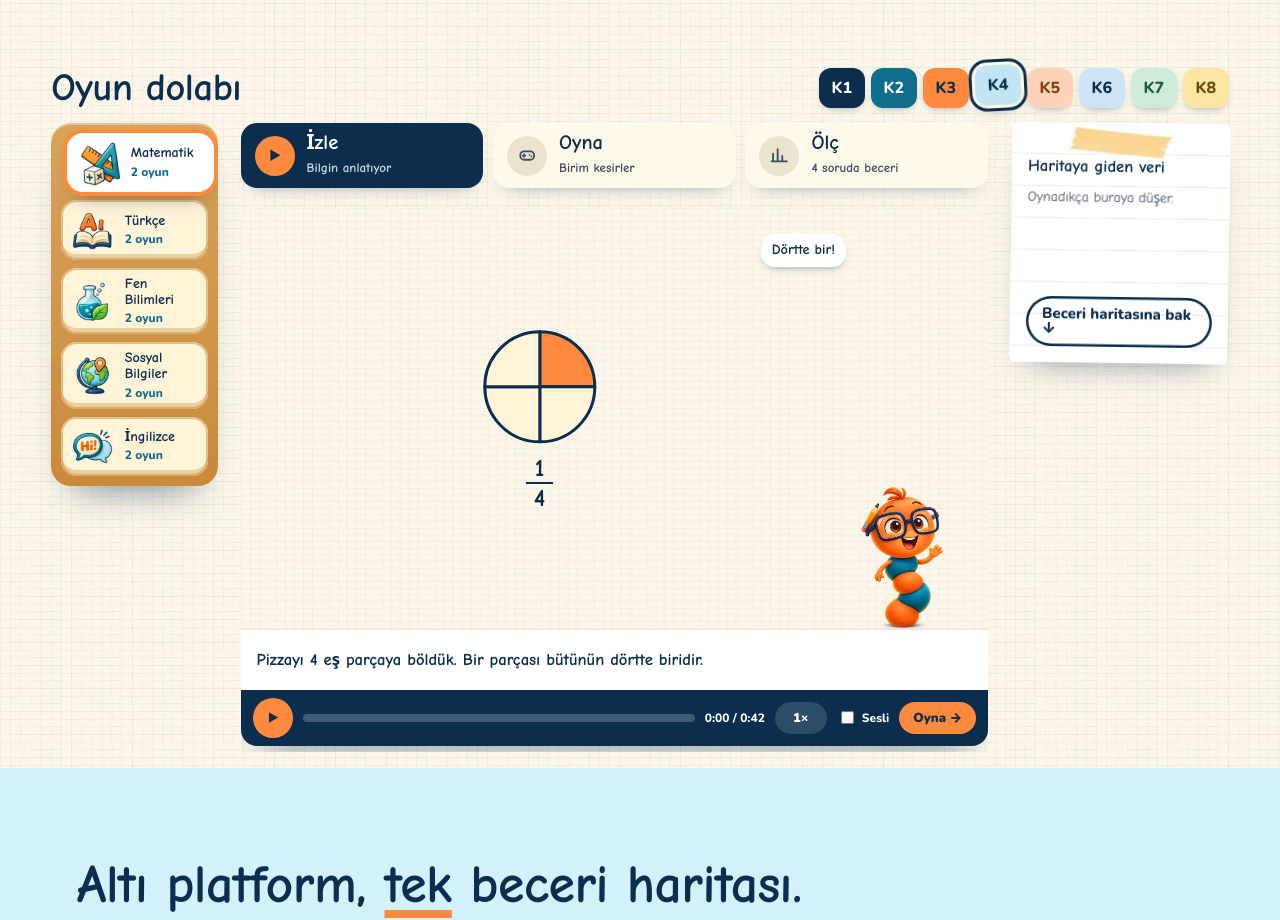
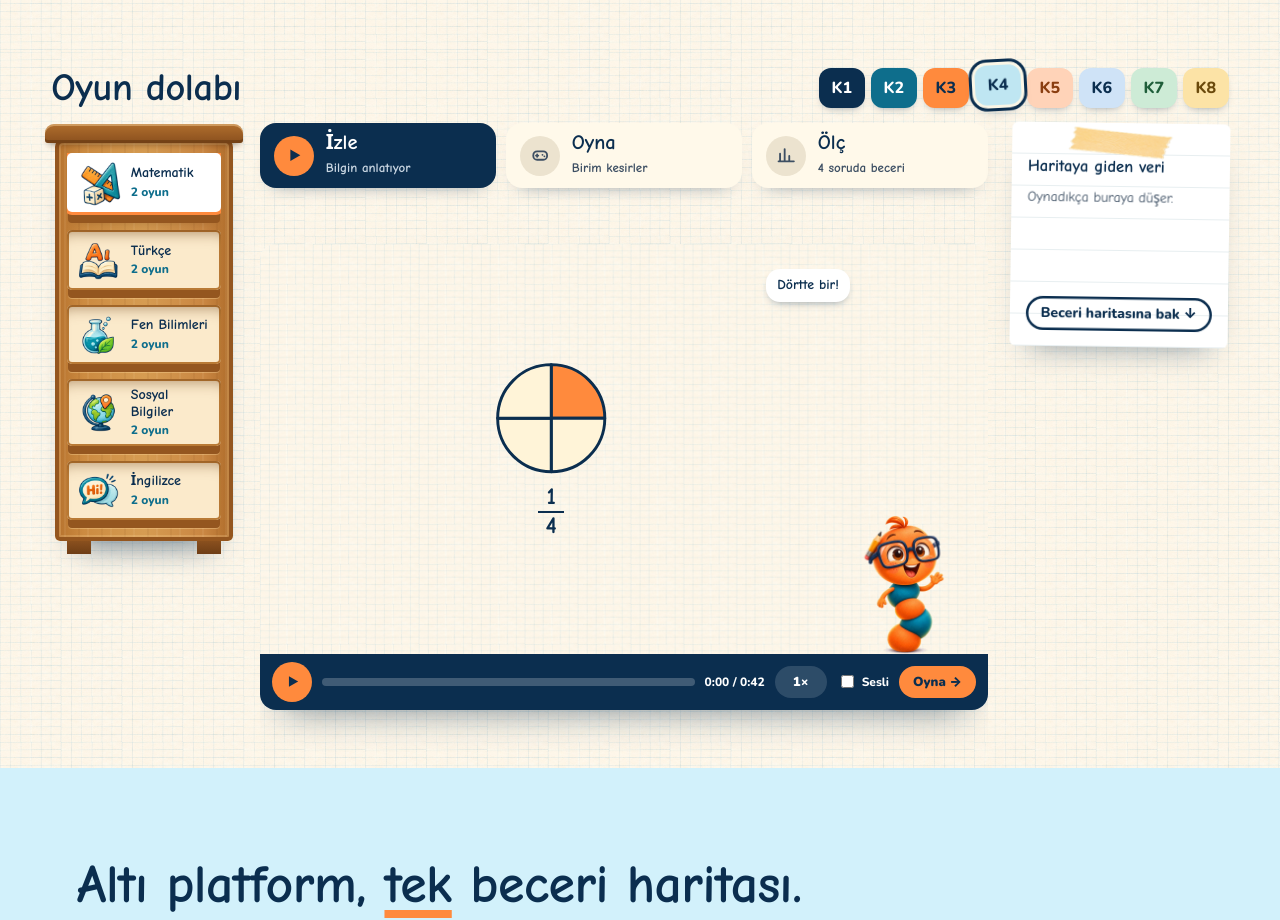
Before and after one commit to talent14-edu/bilgin, a plain HTML site: page index.html in a window 1280 px wide. Shown: the part 1520-2440 px from the top of the page. Drawn offline with nearby package versions, Linux system fonts and the light colour scheme; a web font is replaced by a local one.

Commit message:
Oyun dolabı: raf ahşap dolap görünümünde; izlede altyazı metni ve oyunda Maarif damgası gizli
Co-Authored-By: Claude Opus 5.5 <noreply@anthropic.com>

```diff
--- a/index.html
+++ b/index.html
@@ -533,6 +533,10 @@ button.oyun-ad.acik{background:var(--lacivert);color:#fff;box-shadow:none}
 :root[data-theme="dark"] .dk[aria-pressed="true"]{box-shadow:0 0 0 3px #0E2236,0 0 0 6px var(--mandalina)}
 .dolap-ust .gorunmez{position:absolute;width:1px;height:1px;overflow:hidden;clip:rect(0 0 0 0);white-space:nowrap}
 #dolapIop .oyun-sekme{margin:0 0 12px}
+/* dolapta: oyunda Maarif damgası, izlede altyazı metni görünmez (altyazı ekran okuyucu ve sesli anlatım için kalır) */
+#oyunSekme .damga{display:none}
+#oyna .fis .hap{white-space:nowrap;font-size:14px!important}
+#dolapIop .io-altyazi{position:absolute;width:1px;height:1px;margin:-1px;padding:0;border:0;overflow:hidden;clip:rect(0 0 0 0);white-space:nowrap}
 #dolapIop .oyun-ad{font-size:14px;padding:6px 12px}
 .sekme-kenar{transition:transform .25s,opacity .25s}
 body.dolapta .sekme-kenar{opacity:0;pointer-events:none;transform:translate(100%,-50%)}
@@ -541,7 +545,7 @@ body.dolapta .sekme-kenar{opacity:0;pointer-events:none;transform:translate(100%
   #oyna>.ic{height:calc(100svh - var(--d-ust));min-height:600px;max-height:1050px;display:flex;flex-direction:column;gap:clamp(10px,1.8vh,18px);padding-block:clamp(10px,2vh,22px);padding-inline:max(clamp(16px,4vw,64px),env(safe-area-inset-left,0px))}
   #oyna .dolap-ust{align-items:center;flex-wrap:nowrap}
   #oyna .dolap-ust .bas{font-size:clamp(30px,min(3vw,5.4vh),52px);margin:0;white-space:nowrap}
-  #oyna .dolap{flex:1;min-height:0;margin:0;grid-template-columns:clamp(150px,13vw,210px) minmax(0,1fr) clamp(210px,17vw,260px);gap:clamp(14px,1.8vw,30px);align-items:stretch}
+  #oyna .dolap{flex:1;min-height:0;margin:0;grid-template-columns:clamp(178px,14.5vw,224px) minmax(0,1fr) clamp(210px,17vw,260px);gap:clamp(14px,1.8vw,30px);align-items:stretch}
   #oyna .dolap-cerceve{margin:0;padding:10px;border-radius:20px;overflow-y:auto;scrollbar-width:none;align-self:start;max-height:100%}
   #oyna .dolap-raf{grid-template-columns:1fr;gap:8px}
   #oyna .goz{display:grid;grid-template-columns:auto minmax(0,1fr);column-gap:10px;row-gap:2px;align-items:center;padding:8px 10px;text-align:left}
@@ -558,6 +562,18 @@ body.dolapta .sekme-kenar{opacity:0;pointer-events:none;transform:translate(100%
   #oyna .fis{min-height:0;align-self:start;max-height:100%;padding:34px 16px 16px;transform:rotate(.8deg)}
   #oyna .fis b{font-size:clamp(16px,1.3vw,19px);line-height:1.2}
   #oyna .fis ol{min-height:96px;overflow:hidden;font-size:14px}
+}
+/* raf = ahşap dolap: taç pervaz, ahşap gövde, her gözün altında raf tahtası, ayaklar */
+@media (min-width:861px){
+  #oyna .dolap-cerceve{position:relative;overflow:visible;display:flex;flex-direction:column;margin:16px 4px 16px;max-height:calc(100% - 32px);padding:14px 12px 12px;border-radius:8px 8px 5px 5px;
+    background:repeating-linear-gradient(90deg,rgba(120,64,18,.08) 0 2px,transparent 2px 9px,rgba(255,236,200,.07) 9px 11px,transparent 11px 23px),linear-gradient(90deg,#B4702C,#CC8B41 16%,#D69C52 50%,#C98642 84%,#AC6A28);
+    box-shadow:inset 0 0 0 4px #94561F,inset 0 0 0 6px rgba(255,220,160,.22),0 26px 30px -22px rgba(11,46,79,.6)}
+  #oyna .dolap-cerceve::before{content:"";position:absolute;left:-10px;right:-10px;top:-15px;height:19px;border-radius:9px 9px 3px 3px;background:linear-gradient(#B06E2D,#8A501E);box-shadow:inset 0 2px 0 rgba(255,222,170,.4),inset 0 -3px 0 rgba(70,35,8,.35),0 5px 7px -4px rgba(60,30,5,.55)}
+  #oyna .dolap-cerceve::after{content:"";position:absolute;left:12px;right:12px;bottom:-13px;height:13px;background:linear-gradient(#8A501E,#6E3E16) left/24px 100% no-repeat,linear-gradient(#8A501E,#6E3E16) right/24px 100% no-repeat}
+  #oyna .dolap-raf{flex:1;min-height:0;overflow-y:auto;scrollbar-width:none;gap:15px;padding:3px 0 9px}
+  #oyna .goz{border-radius:5px;background:#FBEACB;box-shadow:inset 0 14px 14px -11px rgba(110,60,15,.5),inset 0 0 0 2px #B97A35,0 9px 0 -1px #94561F,0 10px 0 -1px rgba(255,220,160,.35)}
+  #oyna .goz:hover{transform:translateY(-2px)}
+  #oyna .goz[aria-pressed="true"]{background:#fff;transform:translateY(-3px);box-shadow:0 0 0 3px var(--mandalina),0 12px 0 -1px #94561F,0 14px 16px -8px rgba(60,30,5,.5)}
 }
 @media (max-width:860px){
   #oyna .dolap-k{display:grid;grid-template-columns:repeat(8,minmax(0,1fr));width:100%;gap:5px}
```
